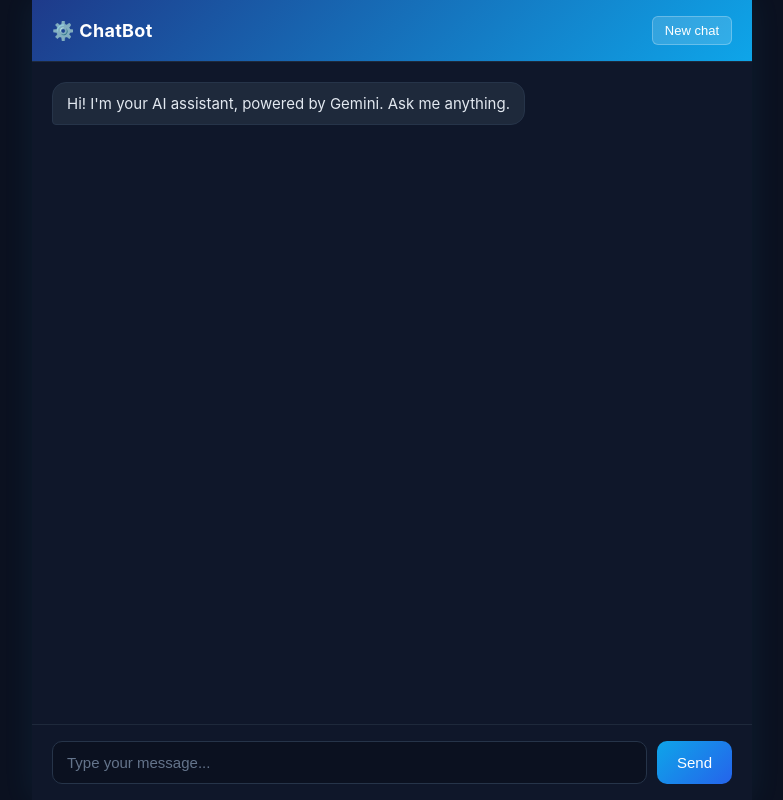
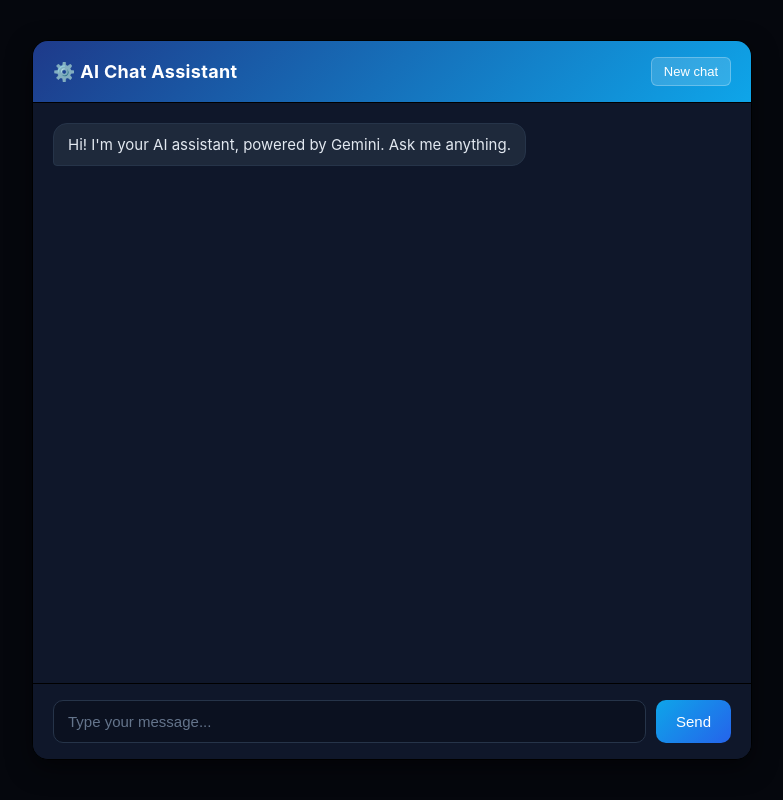
Before and after one commit to bilawalmalik07/chatbot, a Flask app: page / in a window 1280 px wide. Shown: the whole page, without its empty margins (248-1031 px from the left). Run offline with Flask 3, Linux system fonts and the light colour scheme.

Commit message:
CSS and JS

```diff
--- a/static/style.css
+++ b/static/style.css
@@ -5,20 +5,60 @@
 body {
   margin: 0;
   font-family: -apple-system, BlinkMacSystemFont, "Segoe UI", Roboto, sans-serif;
-  background: #0b1120;
+  background: #05070d;
   height: 100vh;
   display: flex;
+  align-items: center;
   justify-content: center;
+  padding: 20px;
+  position: relative;
+  overflow: hidden;
+}
+
+.bg-decor {
+  position: fixed;
+  top: 0;
+  height: 100vh;
+  width: 140px;
+  display: flex;
+  flex-direction: column;
+  align-items: center;
+  justify-content: space-evenly;
+  font-size: 34px;
+  opacity: 0.12;
+  filter: grayscale(0.3);
+  pointer-events: none;
+  user-select: none;
+  z-index: 0;
+}
+
+.bg-decor-left {
+  left: 0;
+}
+
+.bg-decor-right {
+  right: 0;
+}
+
+@media (max-width: 900px) {
+  .bg-decor {
+    display: none;
+  }
 }
 
 .app {
   width: 100%;
   max-width: 720px;
-  height: 100vh;
+  height: 90vh;
   display: flex;
   flex-direction: column;
   background: #0f172a;
-  box-shadow: 0 0 30px rgba(56, 189, 248, 0.08);
+  border: 1px solid #000;
+  border-radius: 16px;
+  overflow: hidden;
+  box-shadow: 0 8px 24px rgba(0, 0, 0, 0.5);
+  position: relative;
+  z-index: 1;
 }
 
 .app-header {
@@ -26,7 +66,7 @@ body {
   align-items: center;
   justify-content: space-between;
   padding: 16px 20px;
-  border-bottom: 1px solid #1e293b;
+  border-bottom: 1px solid #000;
   background: linear-gradient(135deg, #1e3a8a 0%, #0ea5e9 100%);
   color: white;
 }
@@ -100,7 +140,7 @@ body {
   display: flex;
   gap: 10px;
   padding: 16px 20px;
-  border-top: 1px solid #1e293b;
+  border-top: 1px solid #000;
   background: #0f172a;
 }
 
--- a/templates/index.html
+++ b/templates/index.html
@@ -3,13 +3,13 @@
 <head>
 <meta charset="UTF-8">
 <meta name="viewport" content="width=device-width, initial-scale=1.0">
-<title>AI Chat Assistant — Claude</title>
+<title>AI Chat Assistant</title>
 <link rel="stylesheet" href="{{ url_for('static', filename='style.css') }}">
 </head>
 <body>
   <div class="app">
     <header class="app-header">
-      <h1>⚙️ ChatBot</h1>
+      <h1>⚙️ AI Chat Assistant</h1>
       <button id="resetBtn" class="reset-btn">New chat</button>
     </header>
 
```
